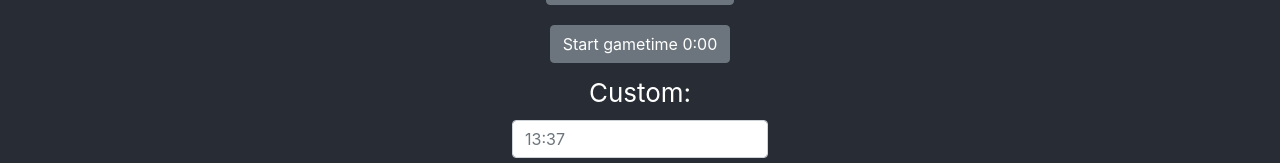
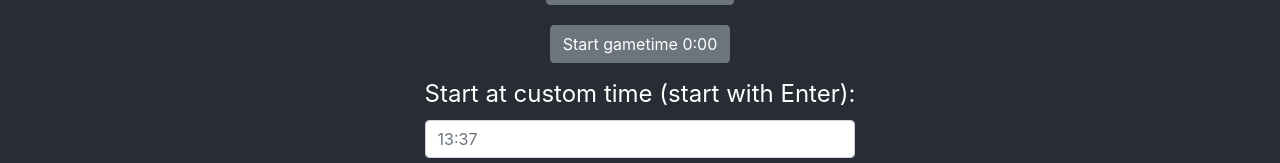
Before and after one commit to ViktorAxelsson/dota-countdown, a React (Create React App) app: page / in a window 1280 px wide. Shown: the part 273-436 px from the top of the page. Built offline with nearby package versions, Linux system fonts and the light colour scheme.

Commit message:
ui changes

```diff
--- a/src/App.css
+++ b/src/App.css
@@ -90,6 +90,10 @@
 .buttonContainer {
   display: flex;
   flex-direction: column;
-  width: 20%;
+  width: 40%;
   align-items: center;
 }
+
+label {
+  font-size: 24px
+}
--- a/src/dota-countdown.tsx
+++ b/src/dota-countdown.tsx
@@ -99,7 +99,7 @@ export class DotaCountdown extends React.Component<IProps, IState> {
                             <Button onClick={() => this.startTimer(-20)}>Start gametime -0:20</Button>
                             <Button onClick={() => this.startTimer(0)}>Start gametime 0:00</Button>
                             <div>
-                                <label>Custom:</label>
+                                <label>Start at custom time (start with Enter):</label>
                                 <input className="form-control" type="text" placeholder="13:37" onKeyUp={(e) => this.customTime(e)}></input>
                             </div>
                         </div>
```
